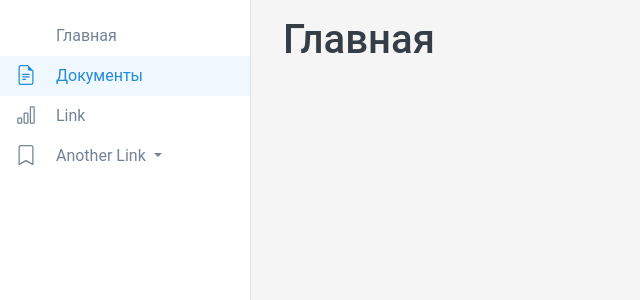
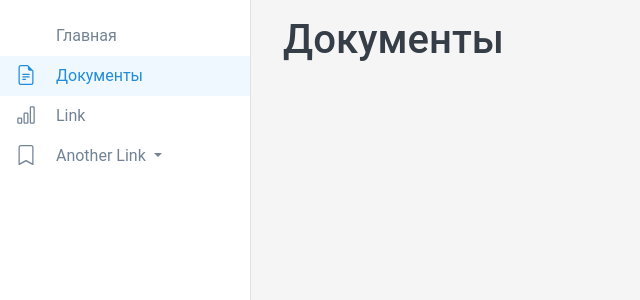
Before and after one commit to Aschlock/fr, a Nuxt app: page /lk/docs in a window 1280 px wide. Shown: the top 300 px of the page, without its empty margins (0-640 px from the left). Built offline with nearby package versions, Linux system fonts and the light colour scheme.

Commit message:
Update index.vue

```diff
--- a/pages/lk/docs/index.vue
+++ b/pages/lk/docs/index.vue
@@ -4,7 +4,7 @@
       <b-row class="mb-3">
         <b-col>
           <h1>
-            Главная
+            Документы
           </h1>
         </b-col>
       </b-row>
```
